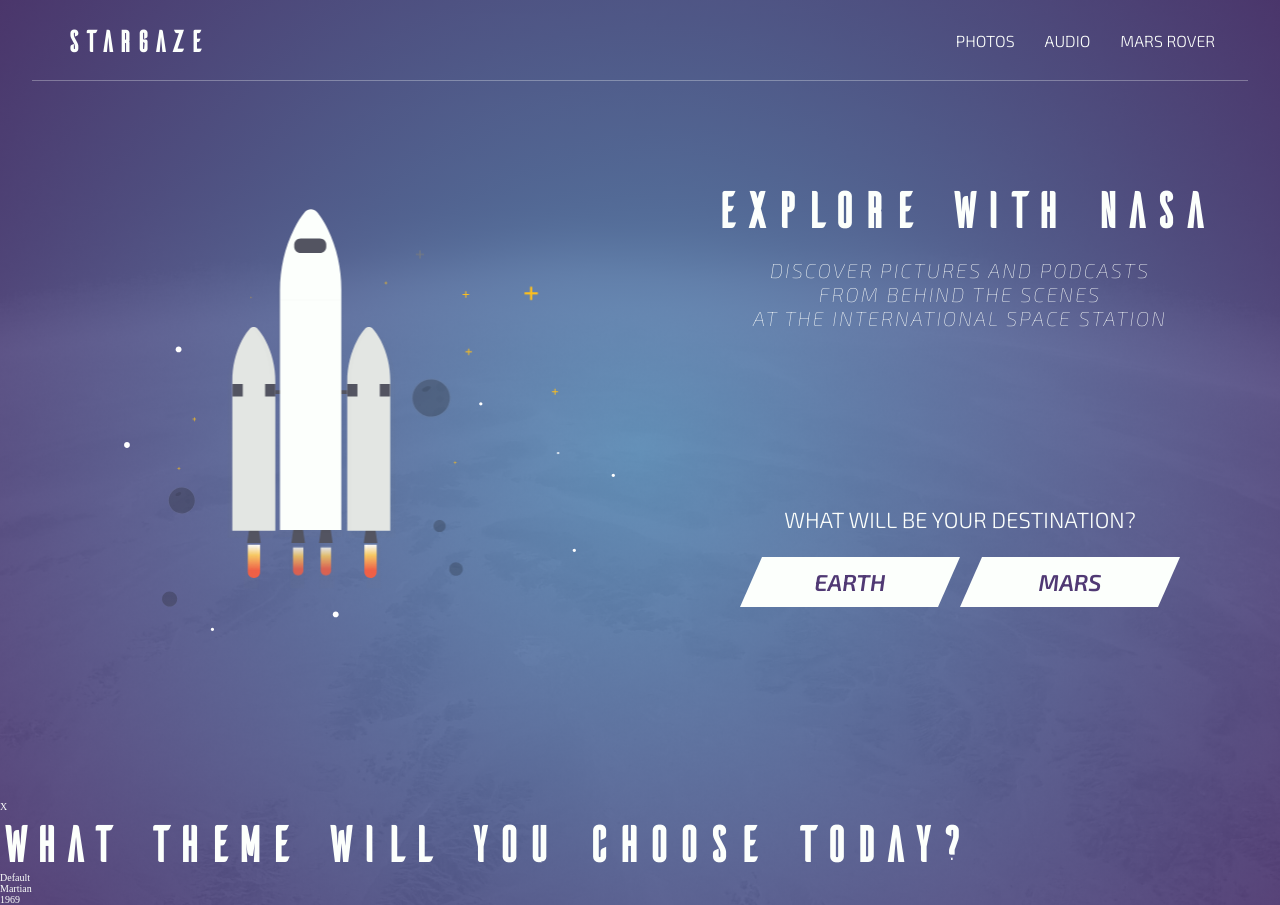
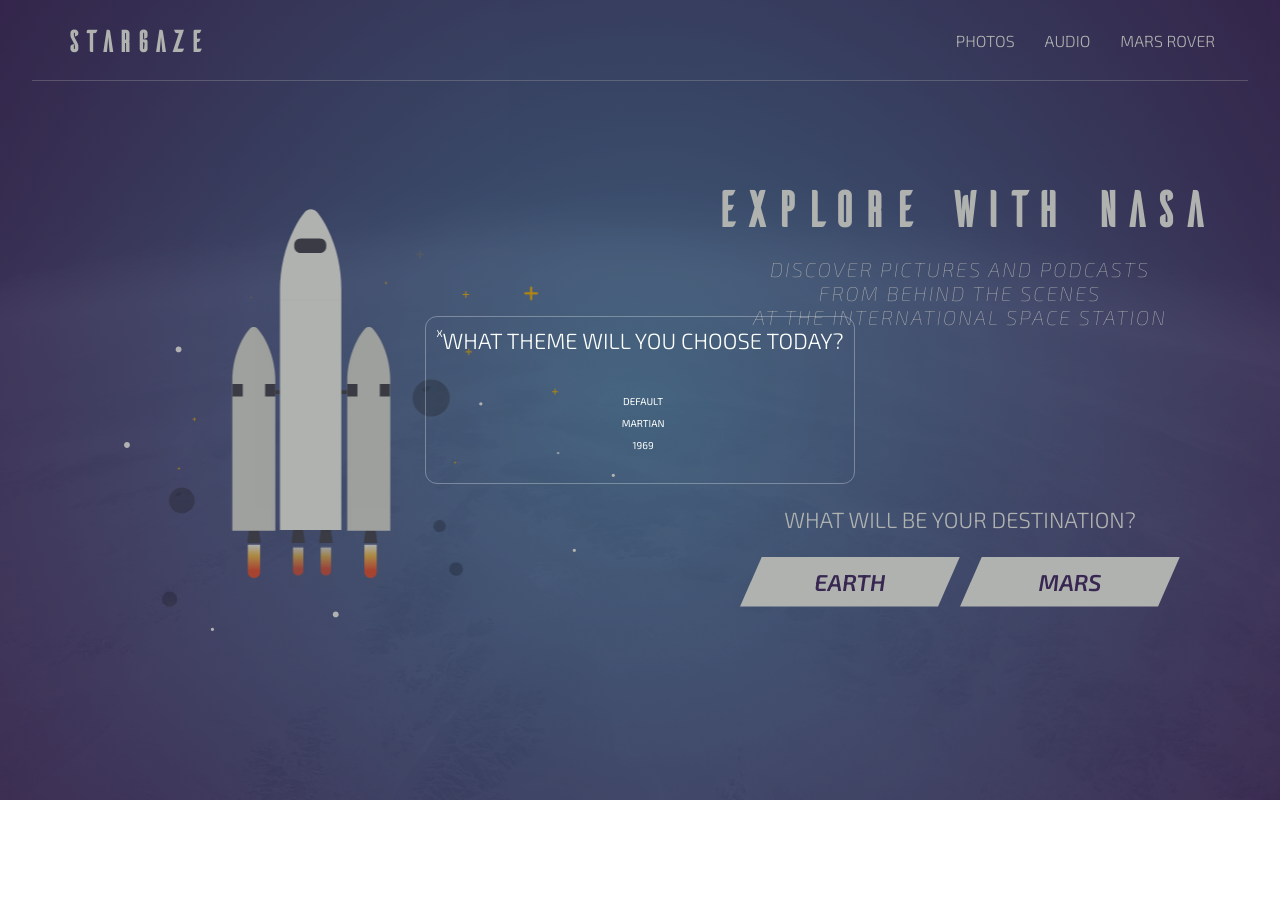
Before and after one commit to Loganpotts1/StarGaze-MKII, a React (Create React App) app: page / in a window 1280 px wide. After the commit the page ends 800 px from the top, so only its background shows below. Built offline with nearby package versions, Linux system fonts and the light colour scheme.

Commit message:
styling theme overlay

```diff
--- a/src/components/Popup.jsx
+++ b/src/components/Popup.jsx
@@ -1,27 +1,41 @@
 import React from "react";
-import HeadingOne from "./HeadingOne";
+import HeadingTwo from "./HeadingTwo";
 
 export default function Popup(props) {
 
+    const body = document.querySelector("body");
+
     return (
         <div className="popup">
-            <span className="popup__close" onClick={props.close}>
+
+
+            <div className="popup__content">
+
+                <div className="popup__close">
+                    <span>
                         X
                     </span>
-            <HeadingOne
-            text="What theme will you choose today?"
-            />
+                </div>
+
+                <h2 className="heading-2 popup__heading">
+                    What theme will you choose today?
+                </h2>
+
                 <ul className="popup__list">
-                <li className="popup__list-item theme-default">
+                    <li className="popup__list-item" onClick={() => {body.setAttribute("data-theme", "default")}}>
                         Default
                     </li>
-                <li className="popup__list-item theme-martian">
+                    <li className="popup__list-item" onClick={() => {body.setAttribute("data-theme", "martian")}}>
                         Martian
                     </li>
-                <li className="popup__list-item theme-1969">
+                    <li className="popup__list-item" onClick={() => {body.setAttribute("data-theme", "1969")}}>
                         1969
                     </li>
                 </ul>
+
+            </div>
+
+
         </div>
     );
 }
--- a/src/css/components/_navbar.scss
+++ b/src/css/components/_navbar.scss
@@ -1,4 +1,6 @@
 .nav {
+    grid-column: 1 / -1;
+    grid-row: 1 / 2;
     justify-self: center;
     display: grid;
     grid-template-columns: max-content 1fr max-content;
--- /dev/null
+++ b/src/css/components/_popup.scss
@@ -0,0 +1,44 @@
+.popup {
+    grid-row: 1 / 3;
+    grid-column: 1 / -1;
+    display: flex;
+    justify-content: center;
+    align-items: center;
+    height: 100%;
+    width: 100%;
+    font-family: var(--font-primary);
+    text-transform: uppercase;
+    background-color: rgba(0, 0, 0, .3);
+    z-index: 3;
+
+    &__content {
+        display: grid;
+        grid-template-columns: 1rem max-contents 1rem;
+        grid-template-rows: min-content min-content 10rem;
+        grid-row-gap: 1rem;
+        justify-items: center;
+        padding: 1rem;
+        border: 1px solid rgba(255, 255, 255, .3);
+        border-radius: 12px;
+    }
+
+    &__close {
+        grid-column: 1 / -1;
+        grid-row: 1 / 2;
+        justify-self: start;
+    }
+
+    &__list {
+        grid-column: 2 / 3;
+        grid-row: 3 / 4;
+        display: grid;
+        align-content: center;
+        grid-row-gap: 1rem;
+        list-style: none;
+        text-align: center;
+    }
+
+    &__list-item {
+
+    }
+}
--- a/src/css/layout/_layout.scss
+++ b/src/css/layout/_layout.scss
@@ -1,6 +1,7 @@
 .container {
     display: grid;
-    grid-template-rows: min-content;
+    grid-template-columns: 100vw;
+    grid-template-rows: 80px, min-content;
     color: rgba(var(--font-color), 1);
 
     &--landing-page {
@@ -9,6 +10,8 @@
         background-position: center;
 
         .content {
+            grid-column: 1 / -1;
+            grid-row: 2 / 3;
             display: grid;
             grid-template-columns:
             [full-start] 1fr [center-start]
@@ -19,7 +22,7 @@
             align-items: center;
 
             //TEST
-            min-height: calc(100vh - 80px);
+            min-height: calc(100vh - 81px);
             //
 
             @media screen and (max-width: $bp-medium) {
--- a/src/css/main.scss
+++ b/src/css/main.scss
@@ -8,5 +8,6 @@
 "components/header",
 "components/cta",
 "components/btn-duo",
+"components/popup",
 
 "layout/layout";
--- a/src/pages/LandingPage.jsx
+++ b/src/pages/LandingPage.jsx
@@ -1,8 +1,6 @@
 import React from "react";
 import Navbar from "../components/Navbar";
 import Rocketship from "../components/Rocketship";
-import HeadingOne from "../components/HeadingOne";
-import HeadingTwo from "../components/HeadingTwo";
 import {
     ButtonDuoFirst,
     ButtonDuoLast
@@ -30,9 +28,11 @@
 
                 <div className="header">
 
-                    <HeadingOne
-                    text="Explore with NASA"
-                    />
+                    <h1 className="heading-1">
+                        Explore with NASA
+                    </h1>
+
+
 
                     <p className="header__text">
                         Discover pictures and podcasts <br/>
@@ -44,9 +44,9 @@
 
                 <div className="cta">
 
-                    <HeadingTwo
-                    text="What will be your destination?"
-                    />
+                    <h2 className="heading-2">
+                        What will be your destination?
+                    </h2>
 
                     <div className="cta__buttons">
                         <ButtonDuoFirst
```
Also changed, not shown: src/css/main.min.css. Lines whose indentation alone changed are shown as unchanged.
